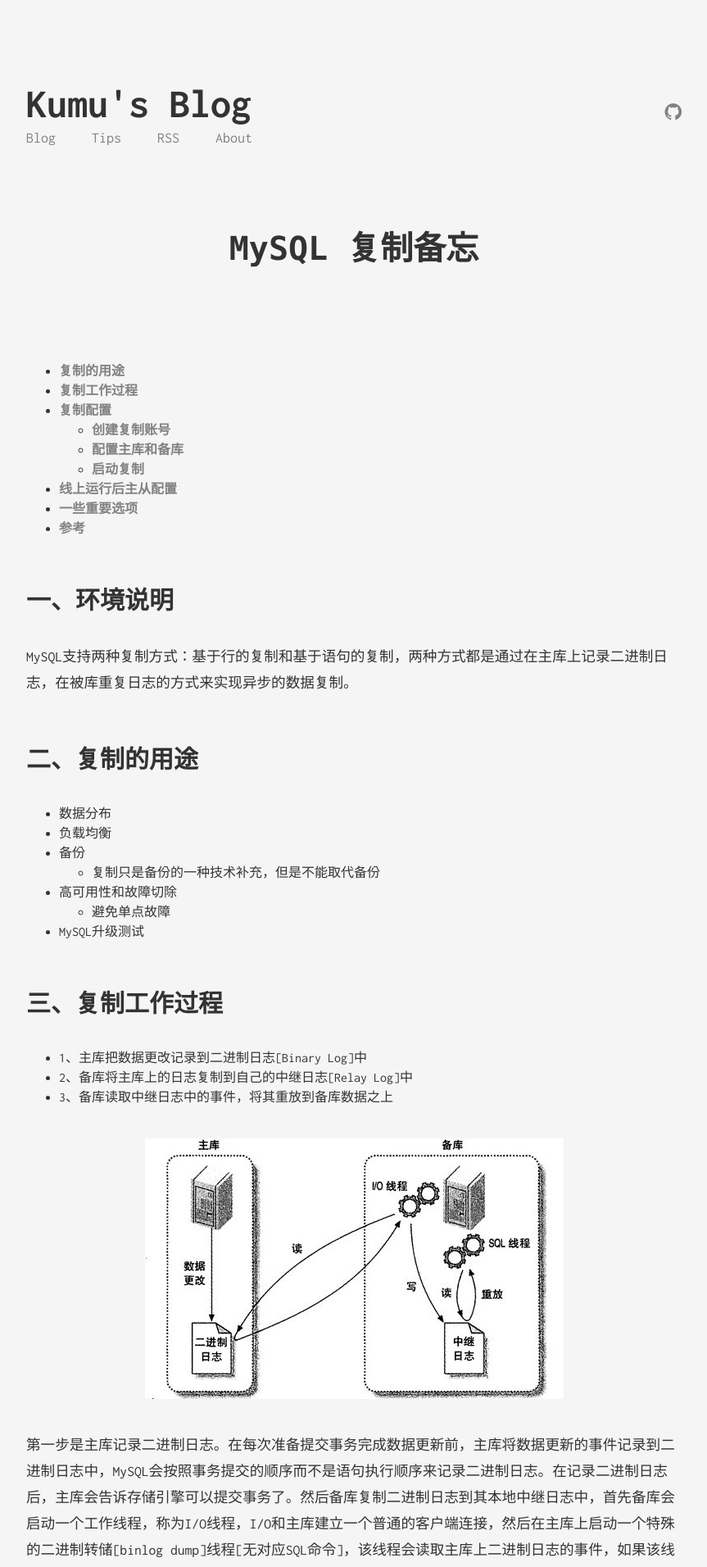
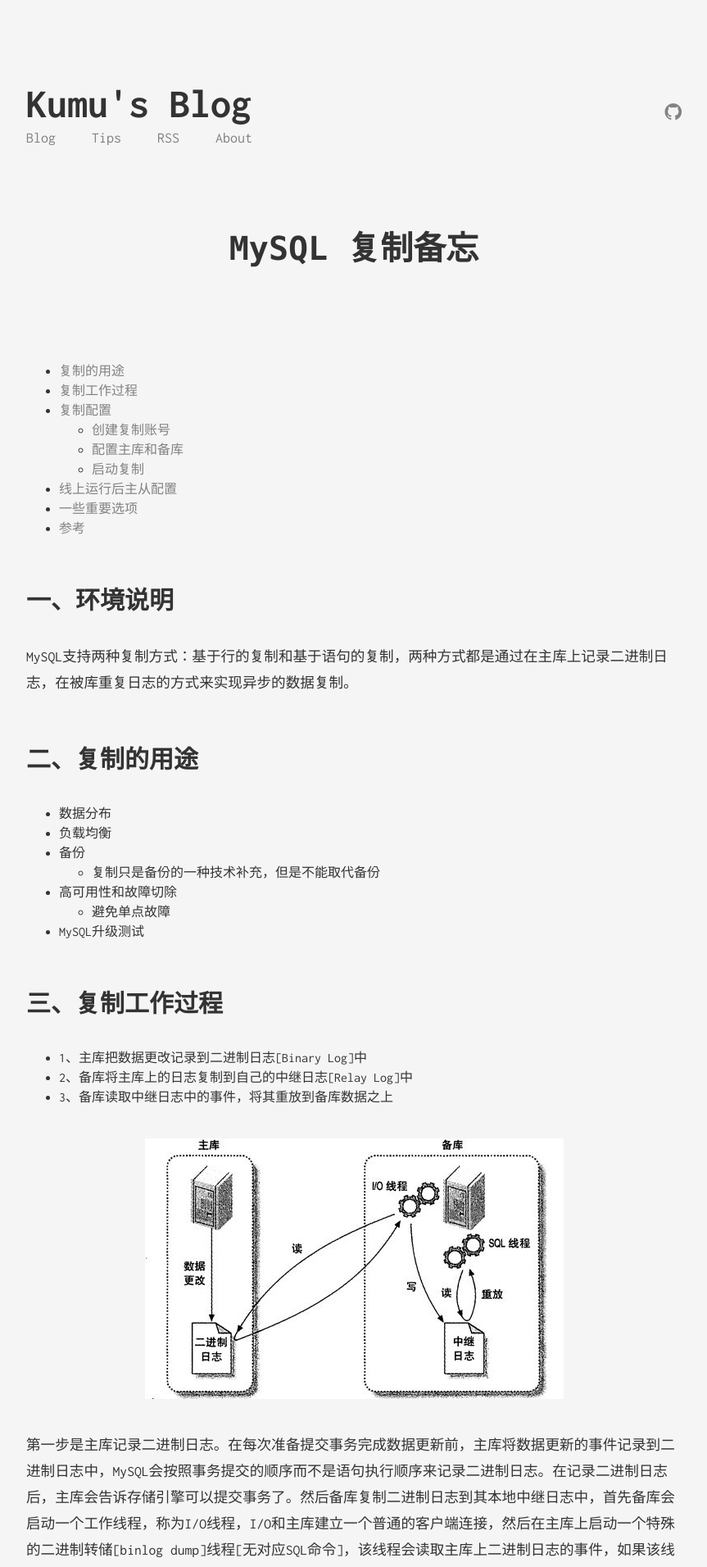
Before and after one commit to opskumu/opskumu.github.io, a Jekyll site: the page built from _posts/2014-02-17-mysql-rep.md, in a window 1280 px wide. Shown: the top 1912 px of the page at 82% size, without its empty margins (208-1071 px from the left). Built offline with Jekyll 4.4.1, drawn with Linux system fonts in a browser that asks for light colours; Markdown is read by kramdown in place of the engine named in the settings; some of the changed text lies outside the part shown.

Commit message:
update config.yml

````diff
--- a/_config.yml
+++ b/_config.yml
@@ -15,8 +15,14 @@
 
 # Build settings
 exclude: [".rvmrc", ".rbenv-version", "README.md", "Rakefile", "changelog.md"]
-markdown: redcarpet
-redcarpet:
-    extensions: ["fenced_code_blocks", "tables", "highlight", "strikethrough"]
-    highlighter: pygments
+markdown: kramdown
+kramdown:
+    input: GFM
+    syntax_highlighter: rouge
+    toc_levels: 1..3
+    default_lang: bash
+# markdown: redcarpet
+# redcarpet:
+#     extensions: ["fenced_code_blocks", "tables", "highlight", "strikethrough"]
+#     highlighter: pygments
 permalink: /:categories/:year/:month/:day/:title.html
--- a/_posts/2014-02-17-mysql-rep.md
+++ b/_posts/2014-02-17-mysql-rep.md
@@ -56,7 +56,7 @@
 * 1、监控和管理复制的账号需要REPLICATION CLIENT权限，使用同一账号方便管理
 * 2、方便角色切换
 
-``` mysql
+``` bash
 mysql> GRANT REPLICATION SLAVE, REPLICATION CLIENT ON *.*
     -> TO repl@'192.168.0.%' IDENTIFIED BY 'pass';
 ```
@@ -65,7 +65,7 @@
 
 主库：打开二进制日志选项，指定唯一的server id，在配置文件`my.cnf`修改如下
 
-``` mysql
+``` bash
 [mysqld]
 log-bin=bin
 server-id=1     # server id值应该唯一，防止相同
@@ -73,7 +73,7 @@
 
 如果之前没有开启二进制日志，则需要重启MySQL服务，为确保二进制是否已经创建，使用SHOW MASTER STATUS命令检查
 
-``` mysql
+``` bash
 mysql> SHOW MASTER STATUS\G
 +----------------+-----------+--------------+------------------+-------------------+
 | File           | Position  | Binlog_Do_DB | Binlog_Ignore_DB | Executed_Gtid_Set |
@@ -85,7 +85,7 @@
 
 备库修改配置如下：
 
-``` mysql
+``` bash
 [mysqld]
 log-bin=bin
 server-id=2
@@ -103,7 +103,7 @@
 
 从库启动复制配置
 
-``` mysql
+``` bash
 mysql> CHANGE MASTER TO
     -> MASTER_HOST='192.168.0.10',
     -> MASTER_USER='repl',
@@ -115,7 +115,7 @@
 
 查看当前状态
 
-``` mysql
+``` bash
 mysql> SHOW SLAVE STATUS\G
 *************************** 1. row ***************************
                Slave_IO_State:
@@ -136,7 +136,7 @@
 
 START SLAVE
 
-``` mysql
+``` bash
 mysql> START SLAVE;
 mysql> SHOW SLAVE STATUS\G
 *************************** 1. row ***************************
@@ -168,14 +168,14 @@
 使用`mysqldump`
 如果只包含InnoDB表，那么使用mysqldump如下命令备份数据:
 
-``` mysql
+``` bash
 mysqldump -hxx.xx.xx.xx --single-transaction --all-databases \
     --master-data=1 > all-databases.sql
 ```
 
 或者边导出边写入
 
-``` mysql
+``` bash
 mysqldump -hmaster_ip --single-transaction --all-databases \
     --master-data=1 | mysql -hslave_ip
 ```
--- a/_sass/_default.scss
+++ b/_sass/_default.scss
@@ -7,7 +7,7 @@
 
 a {
     color: $cloudy;
-    font-weight: bold;
+    /* font-weight: bold; */
     text-decoration: none;
 
     &:hover {
````
Also changed, not shown: _posts/2013-06-04-iproute.md (+4 -4 lines), _posts/2015-12-22-docker.md (+6 -3 lines).
